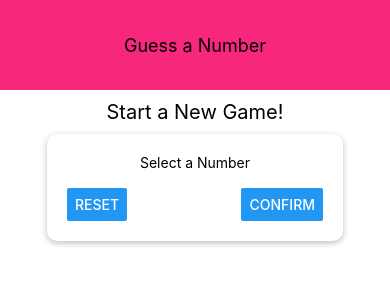
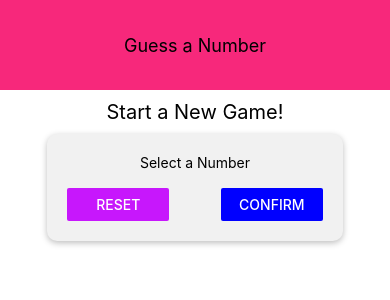
Before and after one commit to pauldubois777/UdemyReactNativeGuessNumber, a React Native app: screen / in a window 390 px wide. Shown: the top 300 px of the page. Built offline with nearby package versions, Linux system fonts and the light colour scheme.

Commit message:
Card component. Styling.  Shared colors

```diff
--- /dev/null
+++ b/src/components/Card.js
@@ -0,0 +1,32 @@
+import React from 'react';
+import { StyleSheet, View } from 'react-native';
+
+const Card = props => {
+  return (
+    <View style={{ ...styles.card, ...props.style }}>{props.children}</View>
+  );
+};
+
+const styles = StyleSheet.create({
+  card: {
+    // Common
+    backgroundColor: 'white',
+    marginTop: 10,
+    padding: 20,
+    borderRadius: 10,
+
+    // IOS
+    shadowColor: 'black',
+    shadowOffset: {
+      width: 0,
+      height: 2
+    },
+    shadowRadius: 6,
+    shadowOpacity: 0.26,
+
+    // Android
+    elevation: 3
+  }
+});
+
+export default Card;
--- a/src/components/Header.js
+++ b/src/components/Header.js
@@ -1,5 +1,7 @@
 import React from 'react';
 import { StyleSheet, Text, View } from 'react-native';
+
+import colors from '../constants/colors';
 
 const Header = props => {
   return (
@@ -14,7 +16,7 @@
     width: '100%',
     height: 90,
     // paddingTop: 36,
-    backgroundColor: '#f7287b',
+    backgroundColor: colors.primary,
     alignItems: 'center',
     justifyContent: 'center'
   },
--- /dev/null
+++ b/src/constants/colors.js
@@ -0,0 +1,6 @@
+export default {
+  cancel: '#c717fc',
+  card: '#f1f1f1',
+  ok: 'blue',
+  primary: '#f7287b'
+};
--- a/src/screens/StartGameScreen.js
+++ b/src/screens/StartGameScreen.js
@@ -1,23 +1,36 @@
 import React from 'react';
 import { Button, StyleSheet, Text, TextInput, View } from 'react-native';
+
+import Card from '../components/Card';
+import colors from '../constants/colors';
 
 const StartGameScreen = props => {
   return (
     <View style={styles.screen}>
       <Text style={styles.title}>Start a New Game!</Text>
-      <View style={styles.inputContainer}>
+      <Card style={styles.inputCard}>
         <Text>Select a Number</Text>
         <TextInput style={styles.input} />
         <View style={styles.buttonsRow}>
-          <Button title="Reset" onPress={() => {}} />
-          <Button title="Confirm" onPress={() => {}} />
+          <View style={styles.buttonView}>
+            <Button title="Reset" onPress={() => {}} color={colors.cancel} />
+          </View>
+          <View style={styles.buttonView}>
+            <Button title="Confirm" onPress={() => {}} color={colors.ok} />
+          </View>
         </View>
-      </View>
+      </Card>
     </View>
   );
 };
 
 const styles = StyleSheet.create({
+  inputCard: {
+    width: 300,
+    maxWidth: '80%',
+    alignItems: 'center',
+    backgroundColor: colors.card
+  },
   screen: {
     flex: 1,
     padding: 10,
@@ -34,27 +47,8 @@
     // paddingHorizontal: 15,
     // paddingBottom: 15
   },
-  inputContainer: {
-    // Common
-    width: 300,
-    maxWidth: '80%',
-    alignItems: 'center',
-    backgroundColor: 'white',
-    marginTop: 10,
-    padding: 20,
-    borderRadius: 10,
-
-    // IOS
-    shadowColor: 'black',
-    shadowOffset: {
-      width: 0,
-      height: 2
-    },
-    shadowRadius: 6,
-    shadowOpacity: 0.26,
-
-    // Android
-    elevation: 3
+  buttonView: {
+    width: '40%'
   }
 });
 
```
